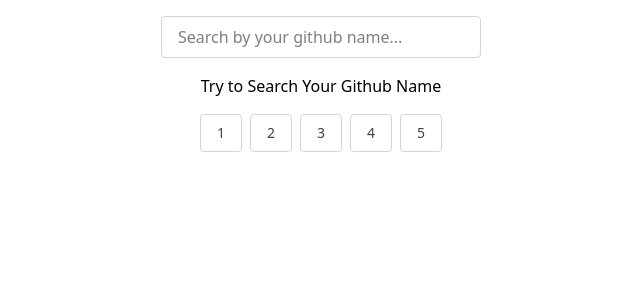
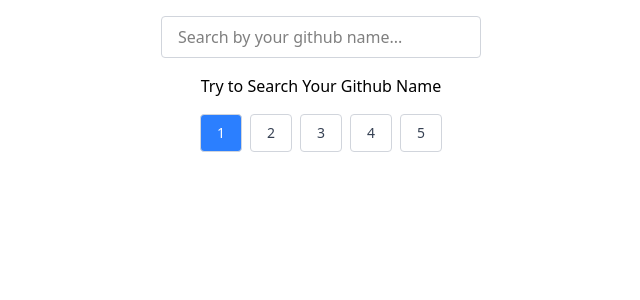
Before and after one commit to codedbyMojnu/search-feature-with-pagination, a React (Vite) app: page / in a window 1280 px wide. Shown: the top 300 px of the page, without its empty margins (319-959 px from the left). Built offline with nearby package versions, Linux system fonts and the light colour scheme.

Commit message:
active page add logic

```diff
--- a/src/components/Pagination.jsx
+++ b/src/components/Pagination.jsx
@@ -15,7 +15,11 @@
             handleActivePage(number);
           }}
           key={index}
-          className="mx-1 px-4 py-2 text-sm font-medium text-gray-700 bg-white border border-gray-300 rounded hover:bg-gray-100 focus:outline-none focus:ring-2 focus:ring-blue-500"
+          className={`mx-1 px-4 py-2 text-sm font-medium  border border-gray-300 rounded hover:bg-gray-100 ${
+            acitvePage === number
+              ? "bg-blue-500 text-white"
+              : "bg-white text-gray-700 "
+          }`}
         >
           {number}
         </button>
--- a/src/components/UsersInfo.jsx
+++ b/src/components/UsersInfo.jsx
@@ -4,6 +4,7 @@
     <div className="flex flex-col sm:flex-row justify-center items-center gap-6">
       {searchQuery.trim() !== ""
         ? usersData?.map((user) => (
+            <a href={user.html_url} className="cursor-pointer">
               <div
                 key={user.id}
                 className="bg-white shadow-md rounded-xl p-4 flex flex-col items-center space-y-3 hover:shadow-lg transition-shadow duration-300"
@@ -17,6 +18,7 @@
                   {user.login}
                 </p>
               </div>
+            </a>
           ))
         : "Try to Search Your Github Name"}
     </div>
```
Lines whose indentation alone changed are shown as unchanged.
